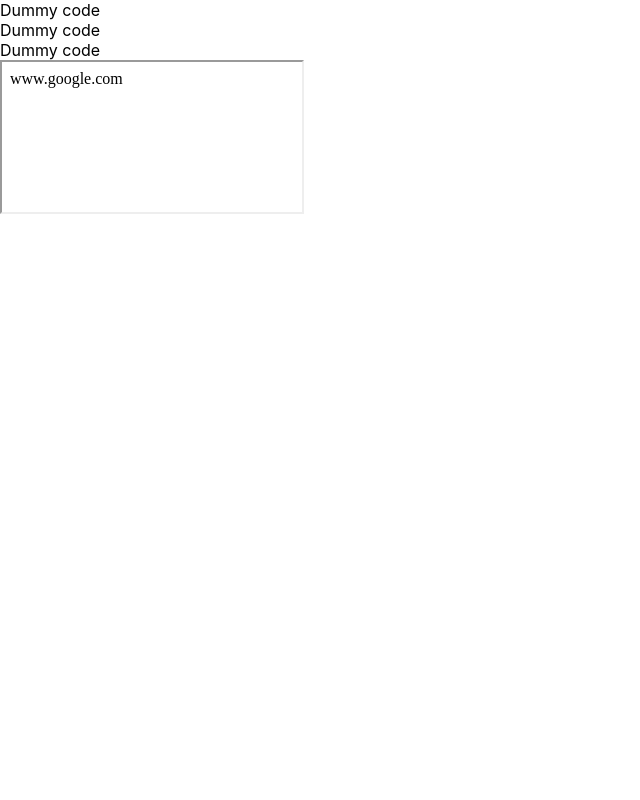
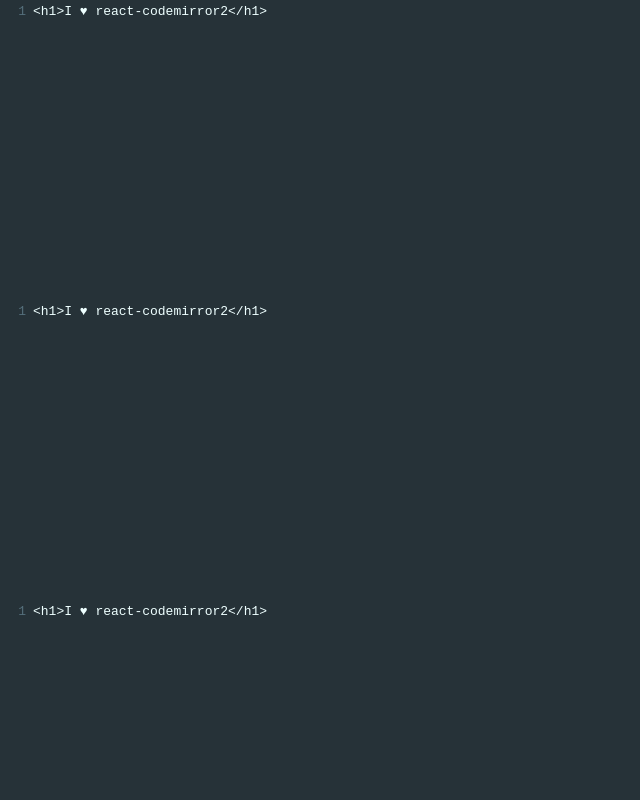
Before and after one commit to vishnu777aero/code-editor, a React (Create React App) app: page / in a window 1280 px wide. Shown: the top 800 px of the page, without its empty margins (0-640 px from the left). Built offline with nearby package versions, Linux system fonts and the light colour scheme.

Commit message:
add editor code

```diff
--- a/src/Editor/index.js
+++ b/src/Editor/index.js
@@ -1,3 +1,21 @@
+import "codemirror/lib/codemirror.css";
+import "codemirror/theme/material.css";
+
+import { Controlled as ControlledEditor } from "react-codemirror2";
+
 export const Editor = () => {
-  return <div>Dummy code</div>;
+  return (
+    <ControlledEditor
+      value="<h1>I ♥ react-codemirror2</h1>"
+      options={{
+        mode: "xml",
+        theme: "material",
+        lineNumbers: true,
+      }}
+      onBeforeChange={(editor, data, value) => {
+        console.log(editor, data, value);
+      }}
+      className="editor"
+    />
+  );
 };
```
